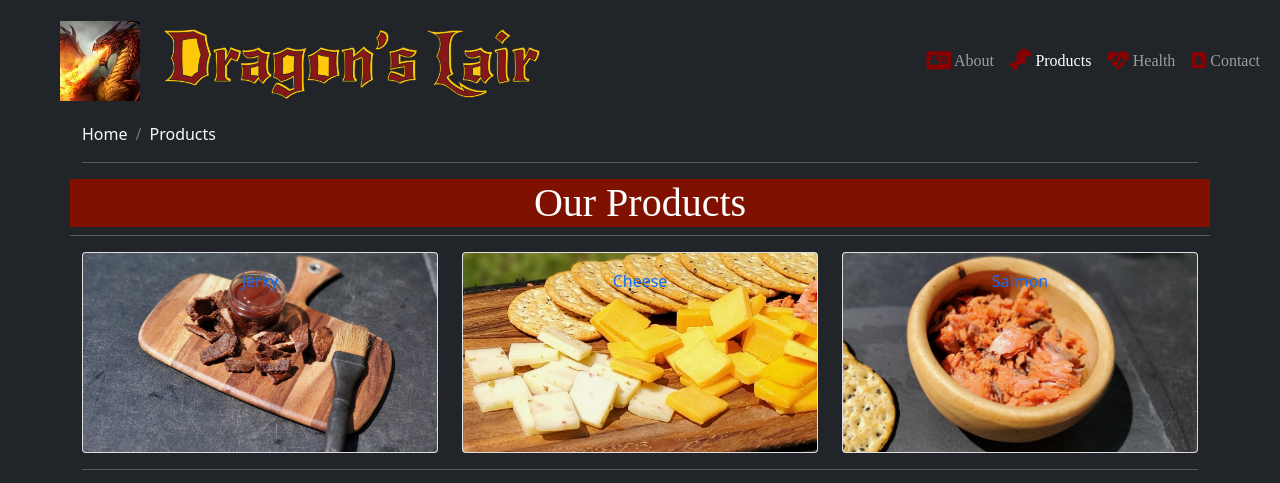
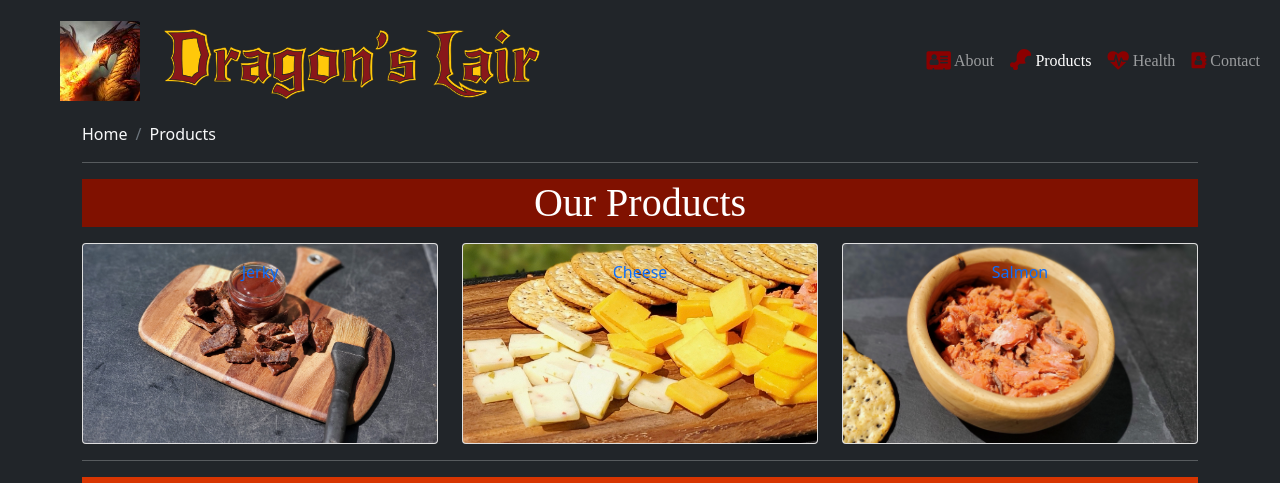
Before and after one commit to sfotxl/dragonslairreactapp, a React (Create React App) app: page /products in a window 1280 px wide. Shown: the top 483 px of the page. Built offline with nearby package versions, Linux system fonts and the light colour scheme; a web font is replaced by a local one.

Commit message:
Unified page heading stylings

```diff
--- a/src/pages/AboutPage.js
+++ b/src/pages/AboutPage.js
@@ -6,7 +6,7 @@ const AboutPage = () => {
   return (
     <Container>
       <SubHeader current='About' />
-      <h1 className='text-center text-white'>
+      <h1 className='text-center secondCard text-white'>
         About Dragons Lair Smoked Fine Goods
       </h1>
       <hr />
--- a/src/pages/ContactPage.js
+++ b/src/pages/ContactPage.js
@@ -6,6 +6,7 @@ const ContactPage = () => {
   return (
     <Container>
       <SubHeader current='Contact' />
+      <h1 className='text-center text-white fourthCard'>Contact Us</h1>
       <ContactForm />
     </Container>
   );
--- a/src/pages/HealthPage.js
+++ b/src/pages/HealthPage.js
@@ -7,8 +7,7 @@ const HealthPage = () => {
   return (
     <Container>
       <SubHeader current='Health' />
-      <h1 className='text-center text-white'>Your Health and Our Foods</h1>
-      <hr />
+      <h1 className='text-center text-white thirdCard'>Your Health and Our Foods</h1>
       <Row className='align-items-center'>
         <Col xs={12} xl={6}>
           <img
--- a/src/pages/ProductPage.js
+++ b/src/pages/ProductPage.js
@@ -16,9 +16,9 @@ const ProductPage = () => {
   return (
     <Container>
       <SubHeader current='Products' />
-      <Row>
-        <h1 className='firstCard'>Our Products</h1>
-        <hr />
+
+        <h1 className='firstCard mb-3'>Our Products</h1>
+        <Row>
         {productCategories.map((category) => {
           return (
             <Col md={4} className='p2'>
```
